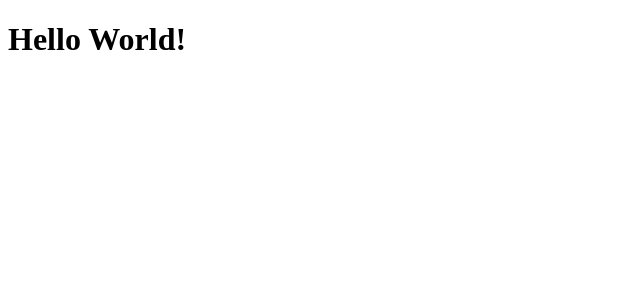
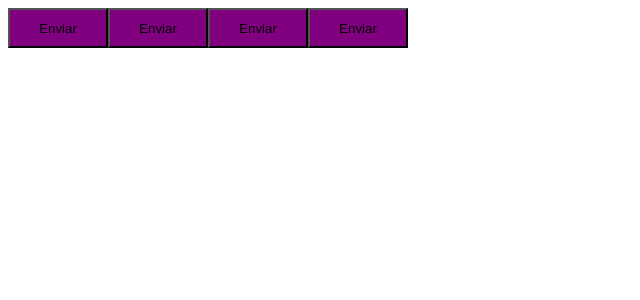
Before and after one commit to Maiquinho/ignite-timer, a React (Vite) app: page / in a window 1280 px wide. Shown: the top 300 px of the page, without its empty margins (0-640 px from the left). Built offline with nearby package versions, Linux system fonts and the light colour scheme.

Commit message:
Estrutura da aplicação - Styled Components

```diff
--- a/package.json
+++ b/package.json
@@ -11,11 +11,13 @@
   },
   "dependencies": {
     "react": "^18.2.0",
-    "react-dom": "^18.2.0"
+    "react-dom": "^18.2.0",
+    "styled-components": "^6.0.7"
   },
   "devDependencies": {
     "@types/react": "^18.2.15",
     "@types/react-dom": "^18.2.7",
+    "@types/styled-components": "^5.1.26",
     "@typescript-eslint/eslint-plugin": "^6.0.0",
     "@typescript-eslint/parser": "^6.0.0",
     "@vitejs/plugin-react": "^4.0.3",
--- a/src/App.tsx
+++ b/src/App.tsx
@@ -1,6 +1,13 @@
+import { Button } from "./components/Button";
+
 export function App() {
 
   return (
-    <h1>Hello World!</h1>
+    <>
+      <Button />
+      <Button />
+      <Button />
+      <Button />
+    </>
   )
 }
--- /dev/null
+++ b/src/components/Button.styles.ts
@@ -0,0 +1,25 @@
+import styled, { css } from 'styled-components';
+
+export type ButtonVariant = 'primary' | 'secondary' | 'danger' | 'success';
+
+interface ButtonContainerProps {
+    variant: ButtonVariant;
+}
+
+const buttonVariants = {
+    primary: 'purple',
+    secondary: 'orange',
+    danger: 'red',
+    success: 'green',
+}
+
+export const ButtonContainer = styled.button<ButtonContainerProps>`
+    width: 100px;
+    height: 40px;
+
+    ${props => {
+        return css`
+            background-color: ${buttonVariants[props.variant]}
+        `
+    }}
+`
--- /dev/null
+++ b/src/components/Button.tsx
@@ -0,0 +1,10 @@
+import { ButtonContainer, ButtonVariant } from './Button.styles';
+
+
+interface ButtonProps {
+    variant?: ButtonVariant;
+}
+
+export function Button({ variant = 'primary' }: ButtonProps) {
+    return <ButtonContainer variant={variant}>Enviar</ButtonContainer>
+}
```
Also changed, not shown: 1 other file (tests, documents, lock files or other folders).
